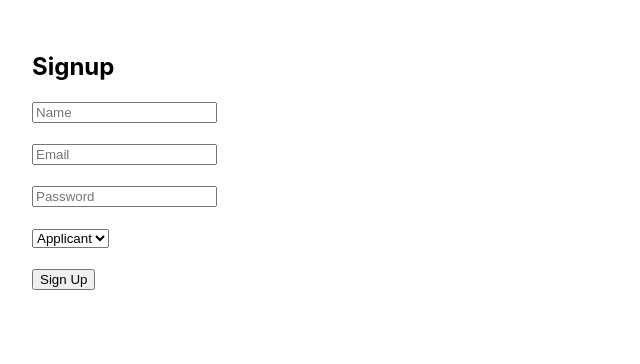
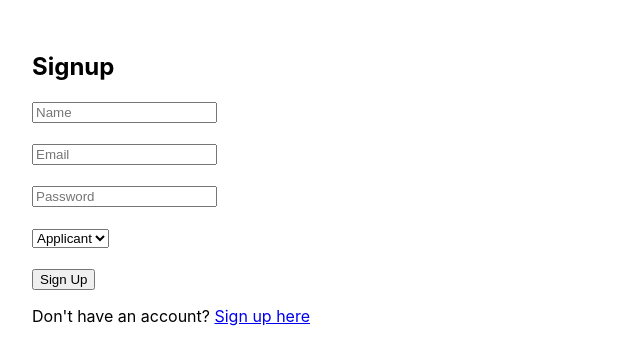
Before and after one commit to AniketBajaj2024/Shelfex, a React (Create React App) app in the folder client/: page /signup in a window 1280 px wide. Shown: the top 364 px of the page, without its empty margins (0-640 px from the left). Built offline with nearby package versions, Linux system fonts and the light colour scheme.

Commit message:
loginFunctionaltyinsignup

```diff
--- a/client/src/Pages/Signup.js
+++ b/client/src/Pages/Signup.js
@@ -69,6 +69,10 @@ export default function Signup() {
 
         <button type="submit">Sign Up</button>
       </form>
+      <p style={{ marginTop: "1rem" }}>
+  Don't have an account? <a href="/signup">Sign up here</a>
+</p>
+
     </div>
   );
 }
```
